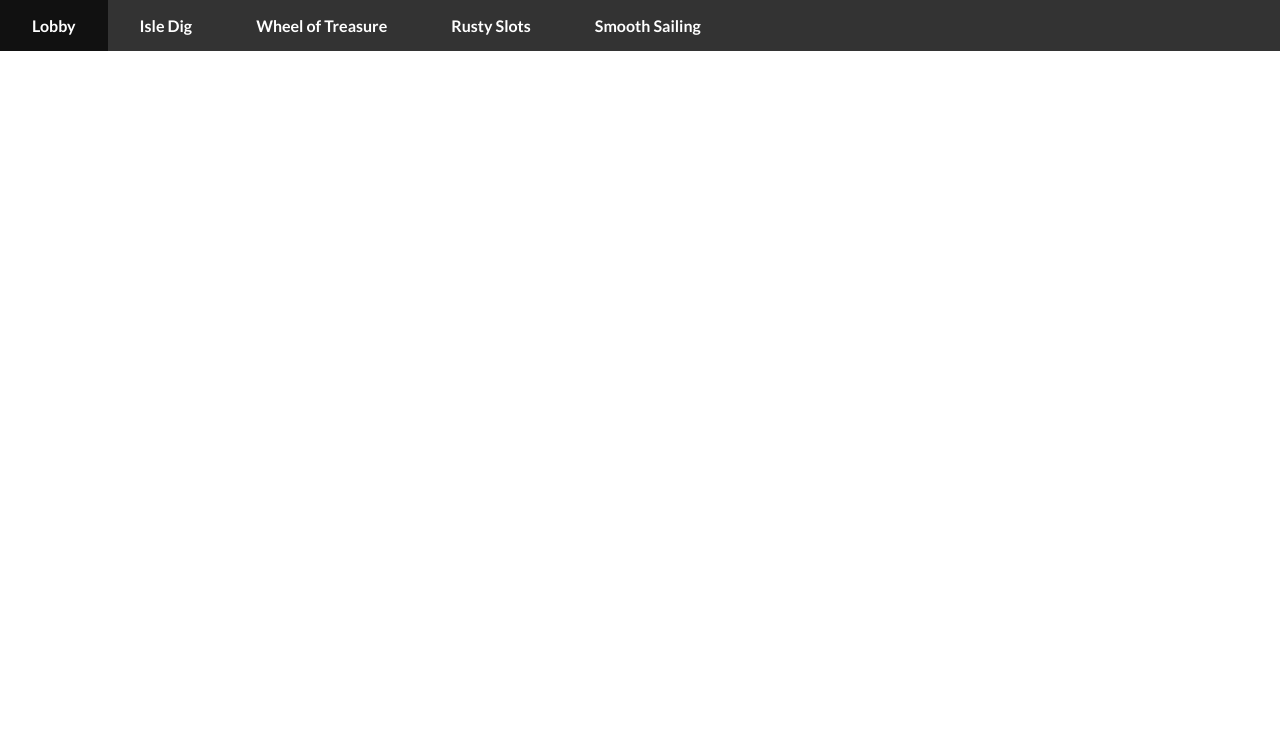
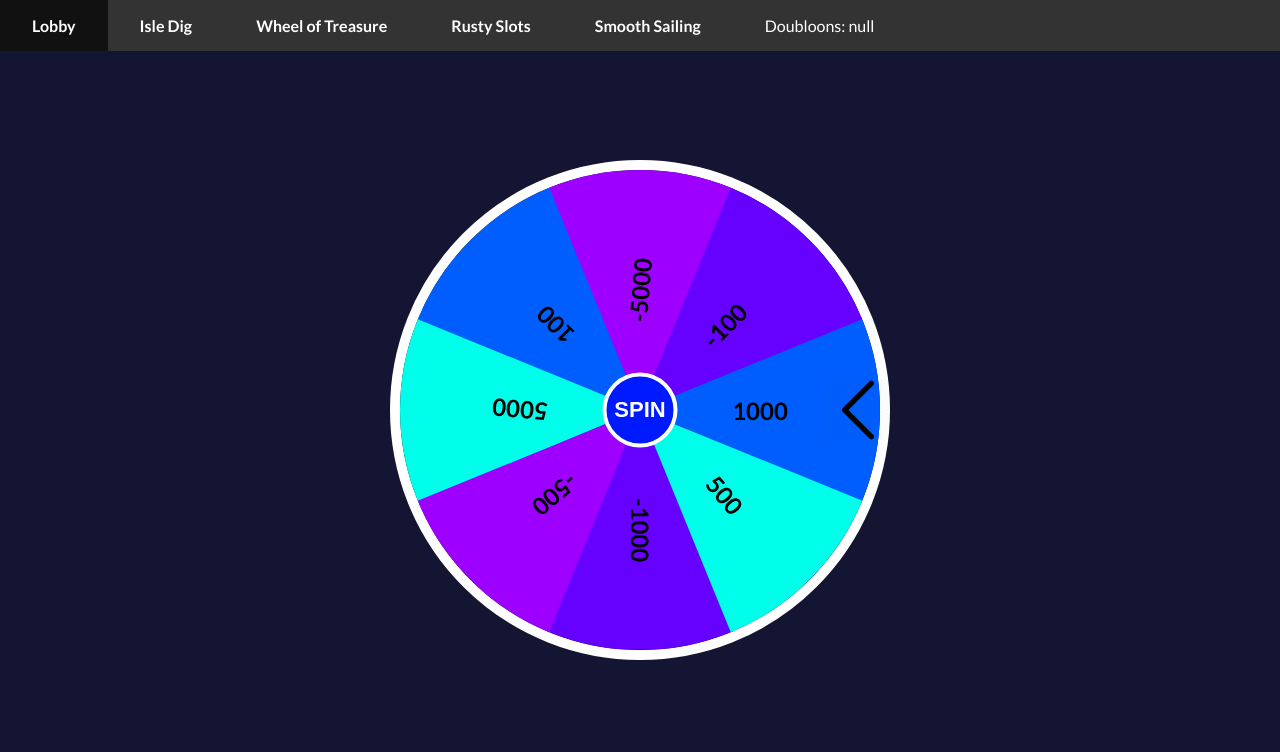
Before and after one commit to cube-king/gamebarge, a plain HTML site: page games/wheeloftreasure.html in a window 1280 px wide. Drawn offline with nearby package versions, Linux system fonts and the light colour scheme; a web font is replaced by a local one.

Commit message:
simple commits, wager control on isledig, wheel of treasure basic mapping

```diff
--- a/games/wheeloftreasure.html
+++ b/games/wheeloftreasure.html
@@ -3,23 +3,44 @@
     <head>
         <meta charset="utf-8">
         <meta http-equiv="X-UA-Compatible" content="IE=edge">
-        <title>Isle Dig</title>
+        <title>Wheel of Treasure</title>
         <meta name="description" content="A casino-esque gameplay system">
         <meta name="viewport" content="width=device-width, initial-scale=1">
-        <link rel="stylesheet" href="../style.css">
+        <link rel="stylesheet" href="../wheeloftreasure.css">
         <link rel="preconnect" href="https://fonts.googleapis.com">
         <link rel="preconnect" href="https://fonts.gstatic.com" crossorigin>
         <link href="https://fonts.googleapis.com/css2?family=DM+Serif+Text:ital@0;1&family=Lato:ital,wght@0,100;0,300;0,400;0,700;0,900;1,100;1,300;1,400;1,700;1,900&display=swap" rel="stylesheet">
         <script src="https://code.jquery.com/jquery-3.7.1.min.js" integrity="sha256-/JqT3SQfawRcv/BIHPThkBvs0OEvtFFmqPF/lYI/Cxo=" crossorigin="anonymous"></script>
     </head>
-    <body>
-        <ul>
+    <body class="wheeloftreasurebody">
+        <ul class="navbar">
             <li><a class="lato" href="../index.html"><b>Lobby</b></a></li>
             <li><a class="lato" href="../games/isledig.html"><b>Isle Dig</b></a></li>
             <li><a class="lato" href="../games/wheeloftreasure.html"><b>Wheel of Treasure</b></a></li>
             <li><a class="lato" href="../games/rustyslots.html"><b>Rusty Slots</b></a></li>
             <li><a class="lato" href="../games/smoothsailing.html"><b>Smooth Sailing</b></a></li>
+            <li><a class="lato" id="dblcounter">Doubloons: </a></li>
         </ul>
-        <script src="../script.js"" async defer></script>
+        <div>
+            <br>
+            <div id="mainbox" class="mainbox">
+                <div id="box" class="box">
+                    <div class="box1">
+                        <span class="span1"><b>5000</b></span>
+                        <span class="span2"><b>1000</b></span>
+                        <span class="span3"><b>-1000</b></span>
+                        <span class="span4"><b>-5000</b></span>
+                    </div>
+                    <div class="box2">
+                        <span class="span1"><b>500</b></span>
+                        <span class="span2"><b>100</b></span>
+                        <span class="span3"><b>-100</b></span>
+                        <span class="span4"><b>-500</b></span>
+                    </div>
+                </div>
+                <button class="spin" onclick="rotateFunction()">SPIN</button>
+            </div>
+        </div>
+        <script src="../wheeloftreasure.js"" async defer></script>
     </body>
 </html>
--- a/style.css
+++ b/style.css
@@ -135,7 +135,7 @@ ul {
   background-color: #333;
 }
 
-li {
+ul li {
   float: left;
 }
 
--- /dev/null
+++ b/wheeloftreasure.css
@@ -0,0 +1,167 @@
+ul {
+  position:absolute;
+  width:100vw;
+  top:0;
+  list-style-type: none;
+  margin: 0;
+  padding: 0;
+  overflow: hidden;
+  background-color: #333;
+}
+
+ul li {
+  float: left;
+}
+
+li a {
+  display: block;
+  color: white;
+  text-align: center;
+  padding: 2vh 4vh;
+  text-decoration: none;
+}
+
+/* Change the link color to #111 (black) on hover */
+li a:hover {
+  background-color: #111;
+}
+
+*{
+  box-sizing: border-box;
+  padding: 0;
+  margin: 0;
+  outline: none;
+}
+
+body{
+  font-family: "Lato", serif;
+  font-style: normal;
+  display: flex;
+  justify-content: center;
+  align-items: center;
+  height: 100vh;
+  overflow: hidden;
+  background: rgb(20, 20, 51);
+}
+.pointer{
+  border:2px solid red;
+  position:absolute;
+  width:1px;
+  height:1px;
+  left:500px
+}
+.mainbox{
+  position: relative;
+  width: 500px;
+  height: 500px;
+}
+.mainbox:after{
+  position: absolute;
+  content: '';
+  width: 64px;
+  height: 64px;
+  background: url('./assets/Arrow.png') no-repeat;
+  background-size: 64px;
+  right: 0px;
+  top: 50%;
+  transform: translateY(-50%);
+}
+.box{
+  width: 100%;
+  height: 100%;
+  position: relative;
+  font-weight: bold;
+  border-radius: 50%;
+  border: 10px solid #fff;
+  overflow: hidden;
+  transition: all ease 5s;
+}
+span{
+  width: 50%;
+  height: 50%;
+  display: inline-block;
+  position: absolute;
+}
+.span1{
+  clip-path: polygon(0 92%, 100% 50%, 0 8%);
+  background-color: #00ffea;
+  top: 120px;
+  left: 0;
+}
+.span2{
+  clip-path: polygon(100% 92%, 0 50%, 100% 8%);
+  background-color: #005eff;
+  top: 120px;
+  right: 0;
+}
+.span3{
+  clip-path: polygon(50% 0%, 8% 100%, 92% 100%);
+  background-color: #6600ff;
+  bottom: 0;
+  left: 120px;
+}
+.span4{
+  clip-path: polygon(50% 100%, 92% 0, 8% 0);
+  background-color: #9d00ff;
+  top: 0;
+  left: 120px;
+}
+
+.box1 .span3 b{
+  transform: translate(-50%, -50%) rotate(-270deg);
+}
+.box1 .span1 b,
+.box2 .span1 b{
+ transform: translate(-50%, -50%) rotate(185deg);
+}
+.box2 .span3 b{
+ transform: translate(-50%, -50%) rotate(90deg);
+}
+.box1 .span4 b,
+.box2 .span4 b{
+ transform: translate(-50%, -50%) rotate(-85deg);
+}
+
+span b{
+ font-size: 24px;
+ position: absolute;
+ top: 50%;
+ left: 50%;
+ transform: translate(-50%, -50%);
+
+}
+
+.box2{
+ width: 100%;
+ height: 100%;
+ transform: rotate(-135deg);
+}
+.spin{
+  position: absolute;
+  top: 50%;
+  left: 50%;
+  transform: translate(-50%, -50%);
+  width: 15%;
+  height: 15%;
+  border-radius: 50%;
+  border: 4px solid #fff;
+  background-color: #001aff;
+  color: #fff;
+  font-weight: bold;
+  font-size: 22px;
+  cursor: pointer;
+}
+.spin:active{
+  width: 13%;
+  height: 13%;
+  font-size: 20px;
+}
+
+.mainbox.animate:after{
+  animation: animateArrow 0.7s ease infinite;
+}
+@keyframes animateArrow{
+  50%{
+    right: -40px;
+  }
+}
--- /dev/null
+++ b/wheeloftreasure.js
@@ -0,0 +1,52 @@
+var score = Number(localStorage.getItem("score"));
+
+function updateDblCounter() {
+    document.getElementById("dblcounter").textContent = "Doubloons: "+ localStorage.getItem("score")
+}
+
+updateDblCounter()
+
+function roundnum(num,amt){
+    return Math.round(num / amt)*amt;
+}
+
+function addscore(num) {
+    score = Number(localStorage.getItem("score"));
+    score += num
+    localStorage.setItem("score", score);
+}
+
+function rotateFunction(){
+    var deg = roundnum(Math.random()*5000,45)
+    document.getElementById('box').style.transform = "rotate("+deg+"deg)";
+
+    if (deg%360==45) {
+        addscore(-100)
+    }
+    else if (deg%360==90) {
+        addscore(-5000)
+    }
+    else if (deg%360==135) {
+        addscore(100)
+    }
+    else if (deg%360==180) {
+        addscore(5000)
+    }
+    else if (deg%360==225) {
+        addscore(-500)
+    }
+    else if (deg%360==270) {
+        addscore(-1000)
+    }
+    else if (deg%360==315) {
+        addscore(500)
+    }
+    else if (deg%360==0) {
+        addscore(1000)
+    }
+    setTimeout(updateDblCounter,3000)
+}
+
+if (isNaN(score) || score == null || score < 50) {
+    localStorage.setItem("score", "50");
+}
```
Also changed, not shown: games/isledig.html (+2 -1 lines), games/rustyslots.html (+1 -1 lines), games/smoothsailing.html (+1 -1 lines), index.html (+3 -2 lines), isledig.js (+8 -0 lines), script.js (added, +7 -0 lines), assets/Arrow.png (added).
